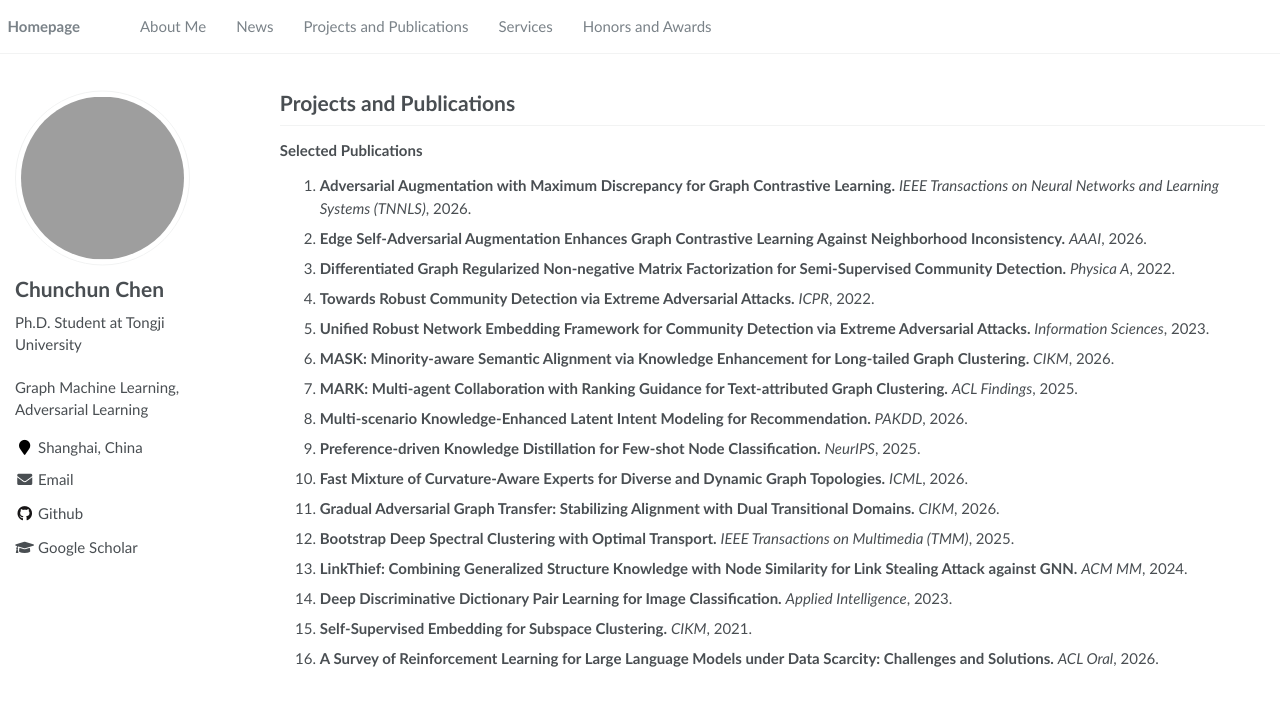
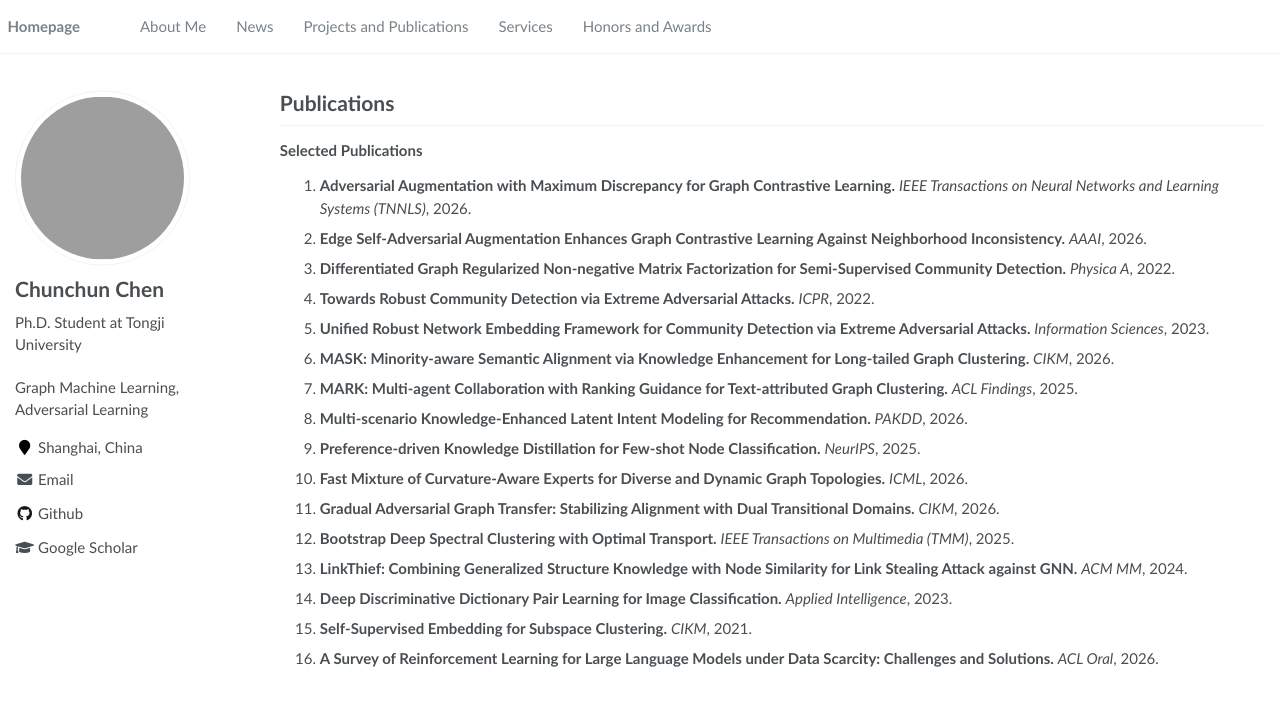
Before and after one commit to CCChen-GEEX/CCChen-GEEX.github.io, a Jekyll site: the page built from _pages/includes/pub.md, in a window 1280 px wide. Shown: the top 706 px of the page. Built offline with Jekyll 4.4.1, drawn with Linux system fonts in a browser that asks for light colours; our own code applies the rules of GitHub Pages for plain Markdown files; grey boxes are pictures that could not be loaded.

Commit message:
Update pub.md

```diff
--- a/_pages/includes/pub.md
+++ b/_pages/includes/pub.md
@@ -1,4 +1,4 @@
-# Projects and Publications
+# Publications
 {: #publications }
 
 ### Selected Publications
```
